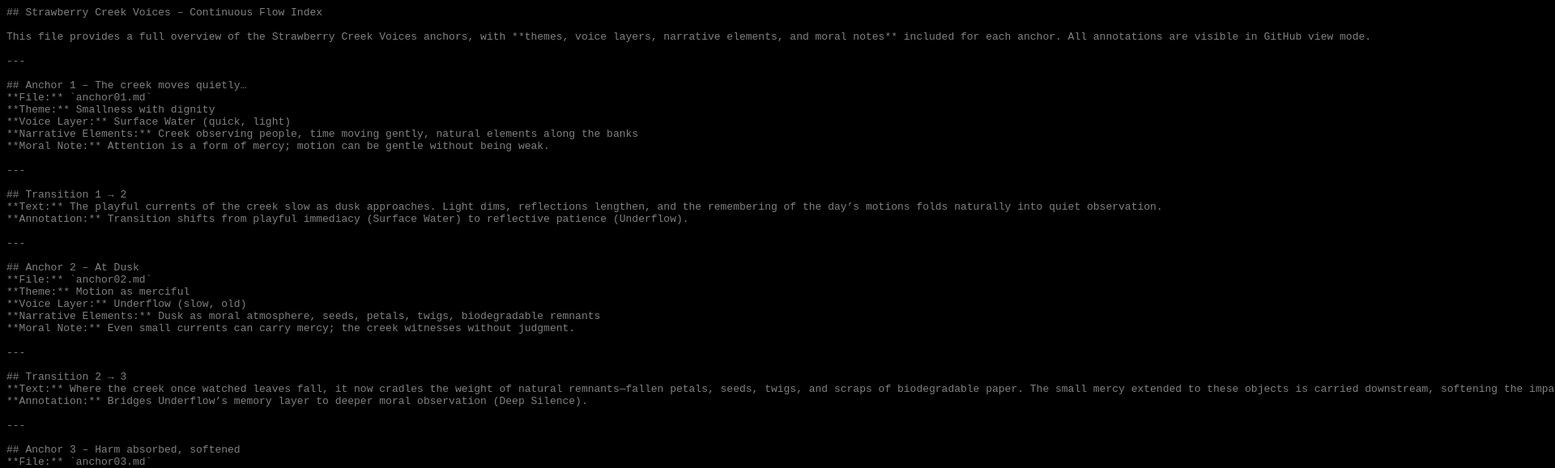
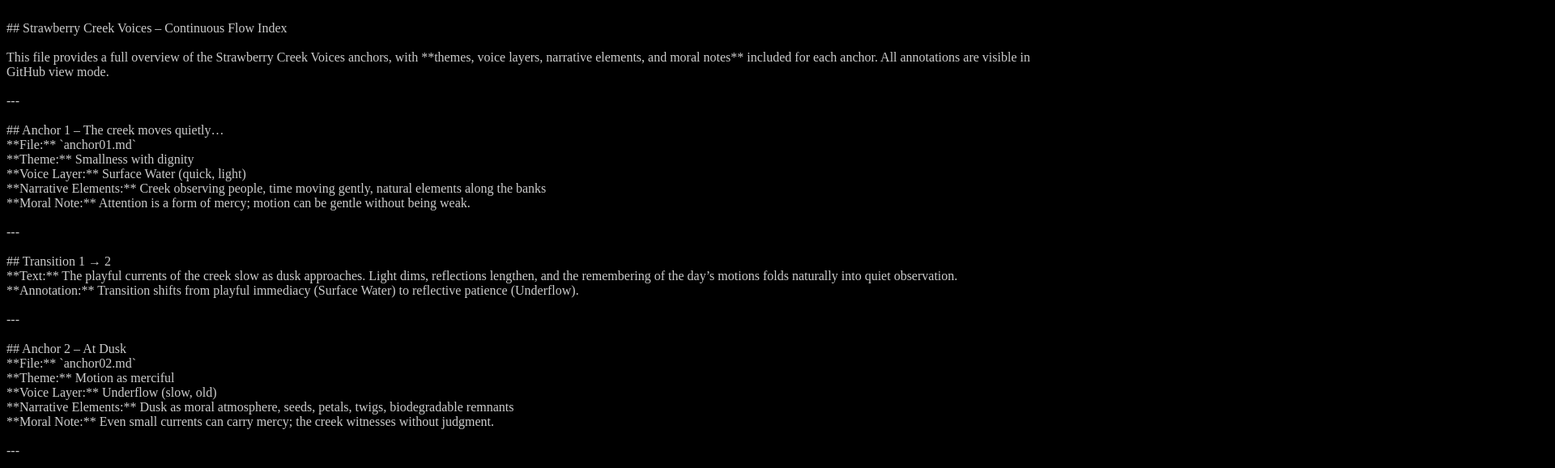
Before and after one commit to remfan1994/strawberry-creek-voices, a plain HTML site: page narrative/continuous_flow_index.html in a window 1280 px wide. Shown: the top 578 px of the page at 81% size, 1920 px wide, since content can reach past the window. Drawn offline with Linux system fonts and the light colour scheme.

Commit message:
Enhance HTML with CSS for better readability
Added CSS styles for background and text color.

```diff
--- a/narrative/continuous_flow_index.html
+++ b/narrative/continuous_flow_index.html
@@ -1,6 +1,12 @@
 <html><head><meta name="viewport" content="width=device-width, initial-scale=1">
-
-</head><body bgcolor="black"><font color="grey"><pre>
+  <style>
+body {
+  background-color: black;   /* page background */
+  color: #cccccc;            /* light gray text */
+  white-space: pre-wrap;     /* preserves all line breaks like <pre> */
+}
+    </style>
+</head><body>
 ## Strawberry Creek Voices – Continuous Flow Index
 
 This file provides a full overview of the Strawberry Creek Voices anchors, with **themes, voice layers, narrative elements, and moral notes** included for each anchor. All annotations are visible in GitHub view mode.
@@ -333,4 +339,4 @@ This file provides a full overview of the Strawberry Creek Voices anchors, with
 - All transitions are included with annotations to explain **narrative flow, voice shifts, and moral reasoning**.
 - This index serves as a **master guide** for continuous reading and editing.
 - The formatting ensures **all annotations are visible in GitHub view mode**.
-</pre></font></body></html>
+</body></html>
```
